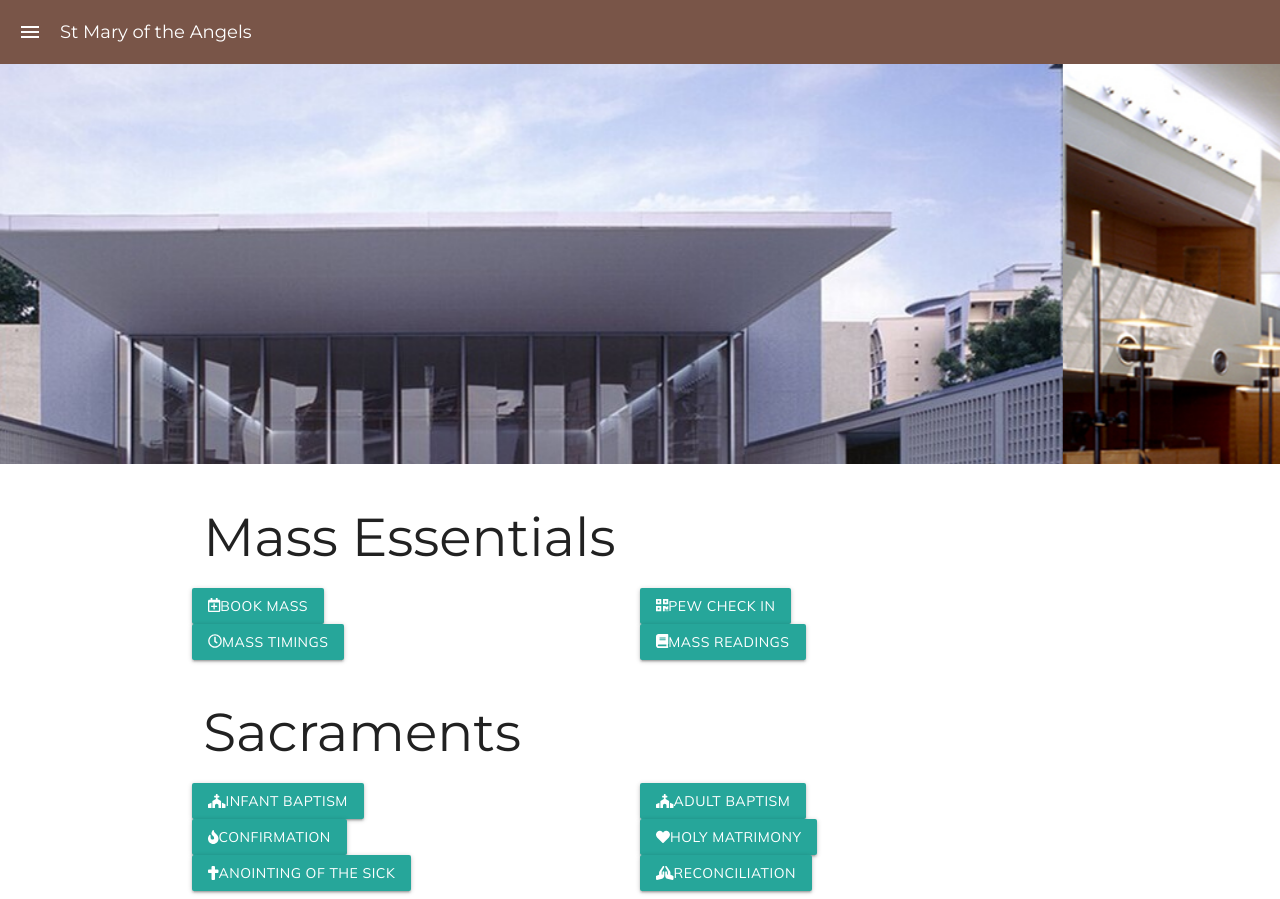
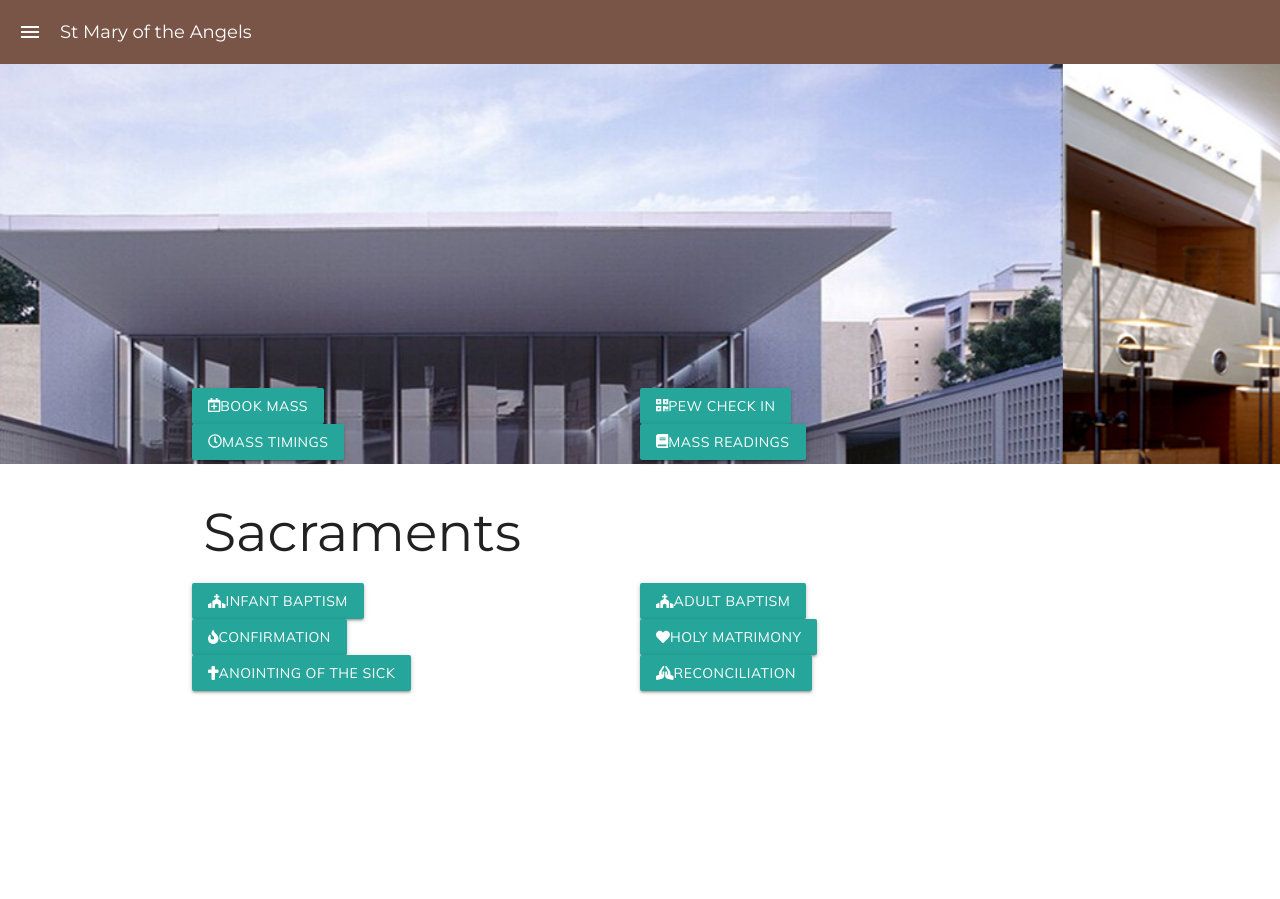
Before and after one commit to ashiswin/SMOTA-Web-App, a React (Create React App) app: page / in a window 1280 px wide. After the commit the page ends 800 px from the top, so only its background shows below. Built offline with nearby package versions, Linux system fonts and the light colour scheme.

Commit message:
Fixed image carousel black bars

```diff
--- a/src/screens/HomeScreen.tsx
+++ b/src/screens/HomeScreen.tsx
@@ -6,13 +6,15 @@
 import { DummyCategories, DummyLinks } from "../dummy/DummyHomeScreenLinkProvider";
 import "react-responsive-carousel/lib/styles/carousel.min.css";
 import { Carousel } from 'react-responsive-carousel';
+import { Row } from "react-materialize";
 
 const HomeScreen: React.FC = () => {
   let gridComponents = DummyCategories.map((category) =>
     <LinkGrid links={DummyLinks[category]} header={category} />);
   return(
     <>
-      <div style={{marginBottom: 8}}>
+      <Row>
+        <div style={{marginBottom: 8, height: 180}}>
           <Carousel
             autoPlay={true}
             infiniteLoop={true}
@@ -20,7 +22,8 @@
             showArrows={false}
             showThumbs={false}
             showIndicators={false}
-          showStatus={false}>
+            showStatus={false}
+            dynamicHeight={true}>
             <div>
               <img src={smota_jubotron_1} style={styles.image} alt="St Mary of the Angels Singapore" />
             </div>
@@ -32,6 +35,7 @@
             </div>
           </Carousel>
         </div>
+      </Row>
       {gridComponents}
     </>
   );
```
Lines whose indentation alone changed are shown as unchanged.
